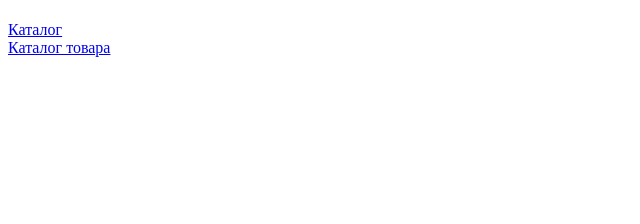
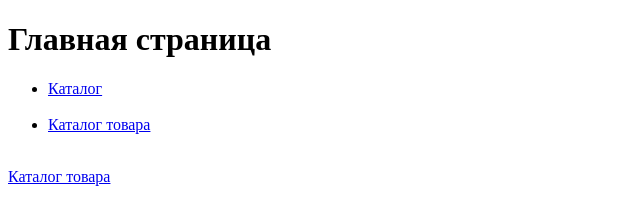
Before and after one commit to matuealex/one, a plain HTML site: page index.html in a window 1280 px wide. Shown: the whole page, without its empty margins (0-640 px from the left). Drawn offline with Linux system fonts and the light colour scheme.

Commit message:
Внесены списки на ссылки <ul>
*** Могут быть недочеты - так как предыдущий локальный репозиторий был удален, в связи с переходом с Ubuntu 16.04 LTS ---> Ubuntu 18.04 LTS

```diff
--- a/index.html
+++ b/index.html
@@ -5,8 +5,13 @@
     <title>Главная страница</title>
 </head>
 <body>
-   <h1></h1>
-    <a href="catalog.html">Каталог</a><br>
+   <h1>Главная страница</h1>
+   <ul>
+       <li><a href="catalog.html">Каталог</a></li><br>
+       <li><a href="catalog/phone.html">Каталог товара</a></li><br>
+<!--   <li></li>  -->
+   </ul>
+
     <a href="catalog/phone.html">Каталог товара</a><br>
 
 </body>
```
